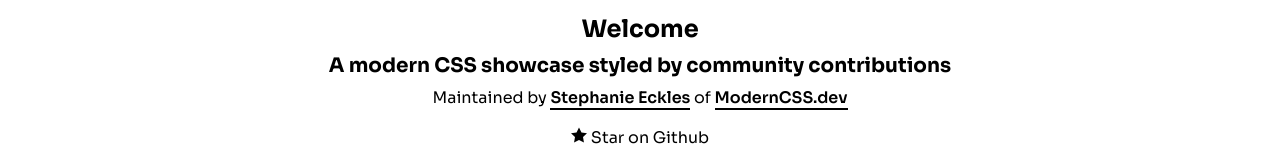
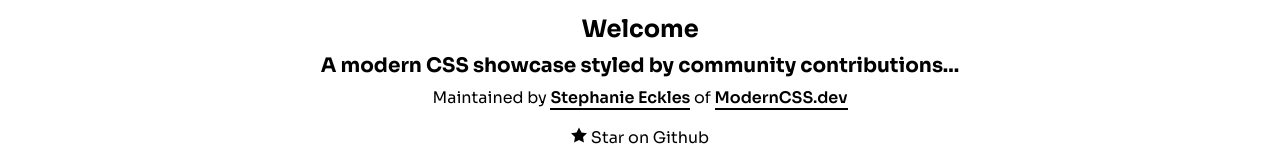
Before and after one commit to luchez/lucianodiaz.com, a plain HTML site: page index.html in a window 1280 px wide. Shown: the top 160 px of the page. Drawn offline with Linux system fonts and the light colour scheme.

Commit message:
Update index.html

```diff
--- a/index.html
+++ b/index.html
@@ -12,7 +12,7 @@
 <header>
 	<div class="container">
 		<h1>Welcome</h1>
-		<h2>A modern CSS showcase styled by community contributions</h2>
+		<h2>A modern CSS showcase styled by community contributions...</h2>
 		<p>
 			Maintained by <a href="https://twitter.com/5t3ph">Stephanie Eckles</a> of
 			<a href="https://moderncss.dev">ModernCSS.dev</a>
```
